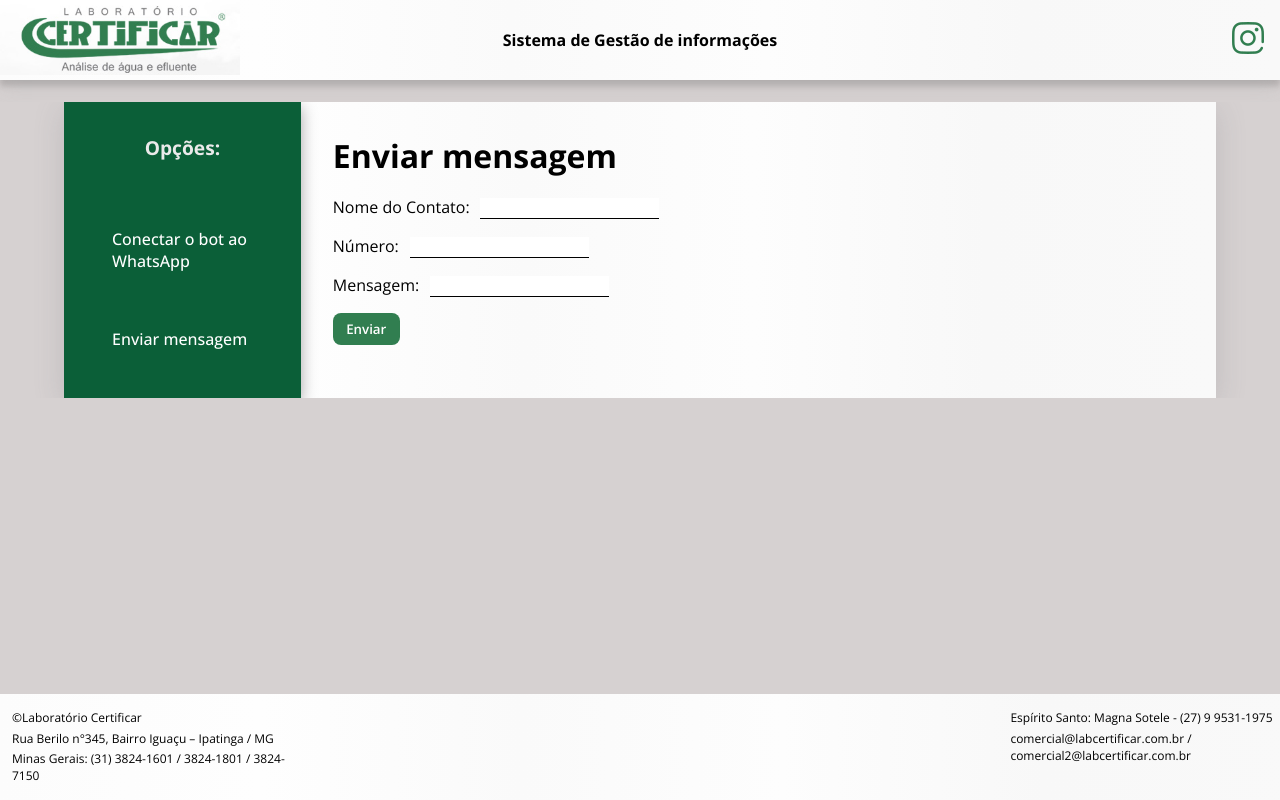
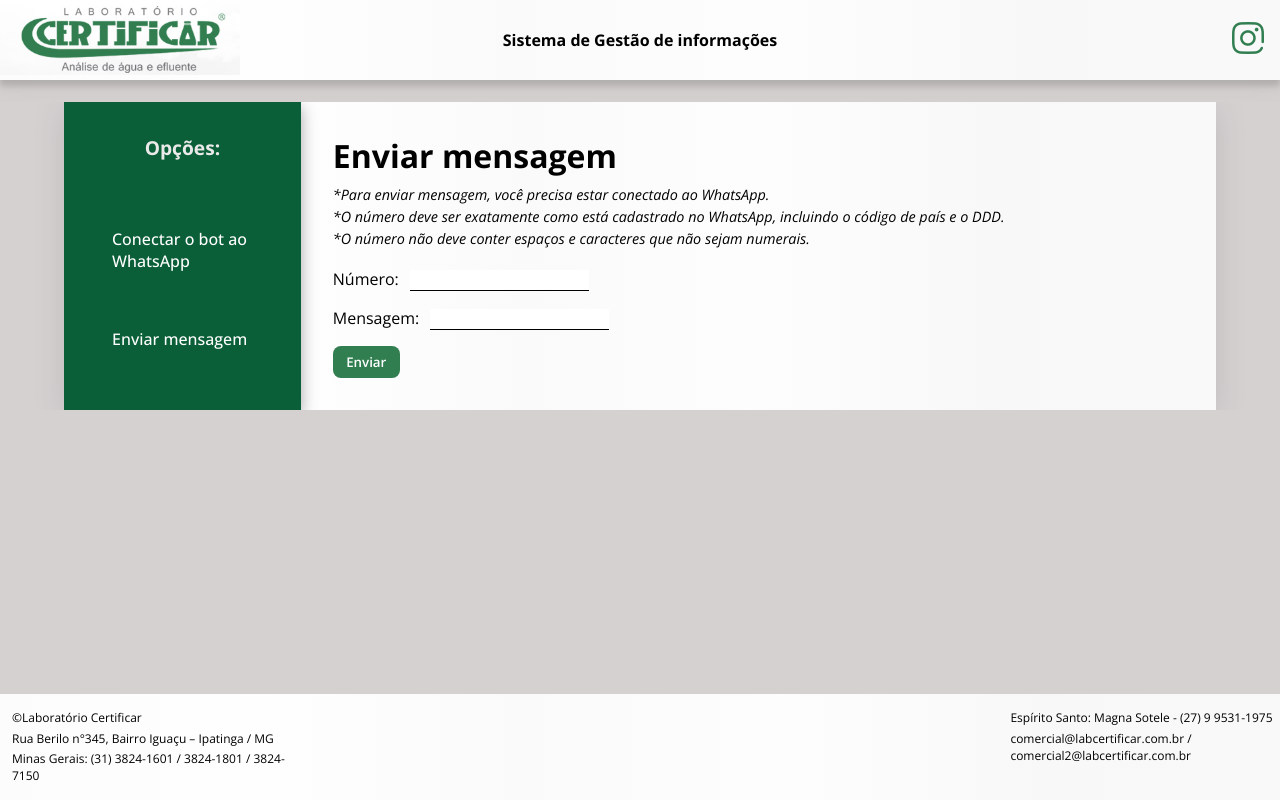
Before and after one commit to guifalcs/App-Laborat-rio, an Angular app in the folder cliente/: page /mam in a window 1280 px wide. Both pictures are taken after a click on the item "Enviar mensagem". Shown: the top 800 px of the page. Built offline with nearby package versions, Linux system fonts and the light colour scheme; no server answers.

Commit message:
build do enviar mensagem

```diff
--- a/cliente/src/app/paginas/modulos/mam/mam.component.html
+++ b/cliente/src/app/paginas/modulos/mam/mam.component.html
@@ -31,21 +31,33 @@
 
     <main *ngIf="seccaoAtiva === 'seccao2'">
       <h1 class="title">Enviar mensagem</h1>
+      <div class="observations">
+        <p>*Para enviar mensagem, você precisa estar conectado ao WhatsApp.</p>
+        <p>
+          *O número deve ser exatamente como está cadastrado no WhatsApp,
+          incluindo o código de país e o DDD.
+        </p>
+        <p>
+          *O número não deve conter espaços e caracteres que não sejam numerais.
+        </p>
+      </div>
       <div class="mainContent">
         <div class="field">
-          <label for="numero">Nome do Contato: </label>
-          <input type="text" />
-        </div>
-        <div class="field">
           <label for="numero">Número: </label>
-          <input type="text" />
+          <input type="text" [(ngModel)]="numero" />
         </div>
         <div class="field">
           <label for="numero">Mensagem: </label>
-          <input type="text" />
+          <input type="text" [(ngModel)]="mensagem" />
         </div>
         <div class="field">
-          <button>Enviar</button>
+          <button (click)="enviarMensagem(numero, mensagem)">Enviar</button>
+        </div>
+        <div *ngIf="statusMensagem === 'message sent'" class="field">
+          <p>Mensagem enviada!</p>
+        </div>
+        <div *ngIf="statusMensagem === 'message not sent'" class="field">
+          <p>Não foi possível enviar a mensagem.</p>
         </div>
       </div>
     </main>
--- a/cliente/src/app/paginas/modulos/mam/mam.component.scss
+++ b/cliente/src/app/paginas/modulos/mam/mam.component.scss
@@ -64,6 +64,13 @@ $mainGreen: #317e50;
     main{
       padding: 2em;
 
+      .observations{
+        font-style: italic;
+        font-size: 0.9em;
+        margin-top: 0.5em;
+        line-height: 1.5em;
+      }
+
       .mainContent{
         margin-top: 1.2em;
         display: flex;
--- a/cliente/src/app/paginas/modulos/mam/mam.component.ts
+++ b/cliente/src/app/paginas/modulos/mam/mam.component.ts
@@ -3,11 +3,12 @@ import { HeaderComponent } from '../../../componentesPag/header/header.component
 import { FooterComponent } from '../../../componentesPag/footer/footer.component';
 import { MamService } from '../../../services/mam.service';
 import { CommonModule } from '@angular/common';
+import { FormsModule } from '@angular/forms';
 
 @Component({
   selector: 'app-mam',
   standalone: true,
-  imports: [HeaderComponent, FooterComponent, CommonModule],
+  imports: [HeaderComponent, FooterComponent, CommonModule, FormsModule],
   templateUrl: './mam.component.html',
   styleUrl: './mam.component.scss'
 })
@@ -16,6 +17,10 @@ export class MamComponent implements OnInit {
   qrcode: string = '';
   status: string = '';
   seccaoAtiva: string = 'seccao1';
+  nome: string = '';
+  numero: string = '';
+  mensagem: string = '';
+  statusMensagem: string = '';
 
   constructor(private mamService: MamService){}
 
@@ -27,10 +32,27 @@ export class MamComponent implements OnInit {
     this.mamService.getConnectionStatus().subscribe(status => {
       this.status = status
     })
+
+    this.mamService.getMessageStatus().subscribe(status => {
+      this.statusMensagem = status
+    })
   }
 
   mudarSeccao(seccao: string){
     this.seccaoAtiva = seccao
   }
 
+  enviarMensagem(numero: string, mensagem: string){
+
+    if(!numero || !mensagem){
+      alert("Número e mensagem devem ser preenchidos")
+      return
+    }
+
+    this.mamService.sendMessage(numero, mensagem)
+
+    this.numero = '';
+    this.mensagem = '';
+  }
+
 }
--- a/cliente/src/app/services/mam.service.ts
+++ b/cliente/src/app/services/mam.service.ts
@@ -13,6 +13,7 @@ export class MamService {
   private socket: Socket;
   private qrCode = new BehaviorSubject<string>('');
   private connectionStatus = new BehaviorSubject<string>('disconnected');
+  private messageStatus = new BehaviorSubject<string>('')
 
   constructor() {
     this.socket = io(enviroment.apiUrl);
@@ -39,6 +40,14 @@ export class MamService {
       this.connectionStatus.next(res.status);
       this.qrCode.next('');
     });
+
+    this.socket.on('messageSent', () => {
+      this.messageStatus.next('message sent')
+    })
+
+    this.socket.on('messageNotSent', () => {
+      this.messageStatus.next('message not sent')
+    })
   }
 
   getQRCode(): Observable<string> {
@@ -49,7 +58,15 @@ export class MamService {
     return this.connectionStatus.asObservable();
   }
 
-  public generateQRCode(data: string): string {
+  getMessageStatus(): Observable<string> {
+    return this.messageStatus.asObservable();
+  }
+
+  sendMessage(numero: string, mensagem: string) {
+    this.socket.emit('send_message', { numero, mensagem });
+  }
+
+  generateQRCode(data: string): string {
     let qrCodeDataUrl: string = '';
     QRCode.toDataURL(data, { errorCorrectionLevel: 'H' }, (err, url) => {
       if (err) {
```
Also changed, not shown: 2 other files (tests, documents, lock files or other folders).
